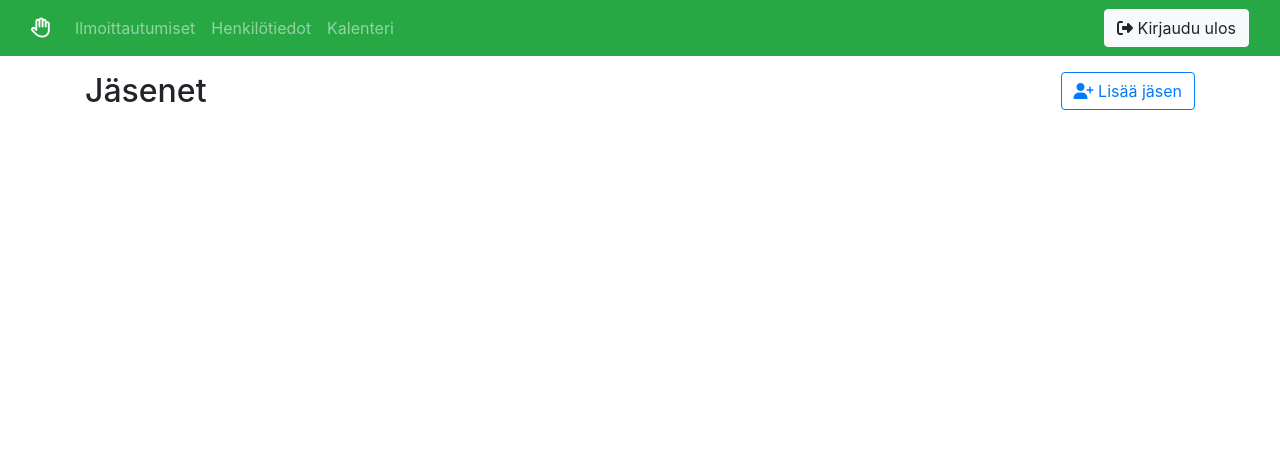
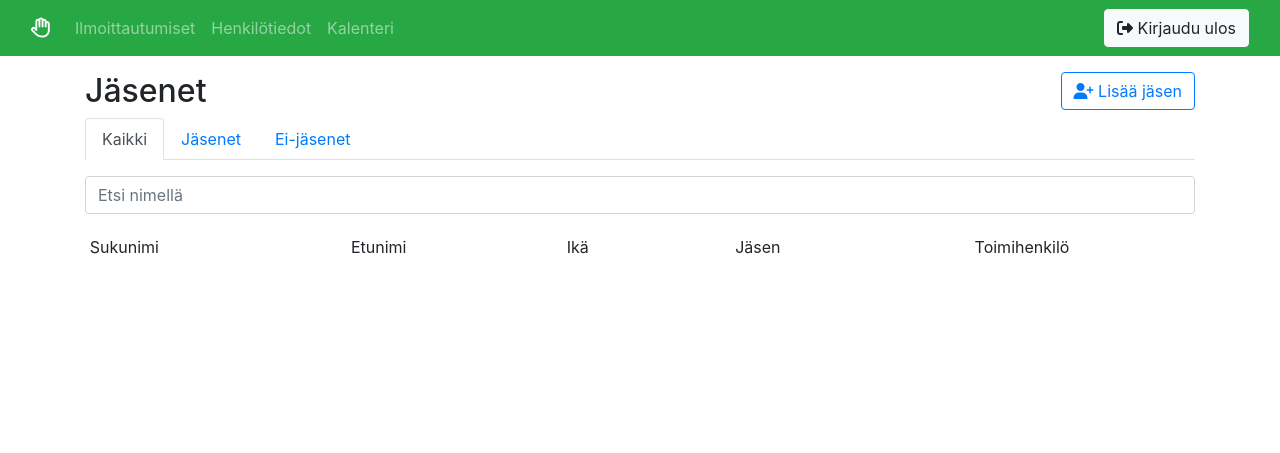
Before and after one commit to artoh/paikalla, a Flask app: page /jasenet/ in a window 1280 px wide. Shown: the top 453 px of the page. Run offline with Flask 2, Linux system fonts and the light colour scheme; data that the repository does not hold is empty; parts of the project's set-up code (start-up, migrations or seed data) failed here and were passed over; some libraries are stand-ins or nearby versions.

Commit message:
Jäsenlistan suodatusta

```diff
--- a/application/static/paikalla.css
+++ b/application/static/paikalla.css
@@ -1,3 +1,8 @@
 .form-check-input   {
     width: 1em; height: 1em;
 }
+
+input#suodatus {
+  margin-top: 1em;
+  margin-bottom: 1em;
+}
--- a/application/templates/jasenet/lista.html
+++ b/application/templates/jasenet/lista.html
@@ -5,29 +5,84 @@
 <a href="{{ url_for('jasenet_uusi') }}" class="btn btn-outline-primary float-right"><i class="fas fa-user-plus"></i> Lisää jäsen</a>
 <h2>Jäsenet</h2>
 
+
+<ul class="nav nav-tabs">
+  <li class="nav-item">
+    {% if  request.args.to_dict()|length == 0 %}
+    <a class="nav-link active" href="#">
+    {% else %}
+    <a class="nav-link" href="{{ url_for('jasenet_index')}}">
+    {% endif %}
+      Kaikki
+    </a>
+  </li>
+
+  <li class="nav-item">
+    {% if "jasen" in request.args.keys() %}
+    <a class="nav-link active" href="#">
+    {% else %}
+    <a class="nav-link" href="?jasen">
+    {% endif %}
+      Jäsenet
+    </a>
+  </li>
+
+  <li class="nav-item">
+    {% if "eijasen" in request.args.keys() %}
+    <a class="nav-link active" href="#">
+    {% else %}
+    <a class="nav-link" href="?eijasen">
+    {% endif %}
+      Ei-jäsenet
+    </a>
+  </li>
+</ul>
+
+<input type="text" placeholder="Etsi nimellä" class="form-control" id="suodatus"></input>
+
 <table class="table table-borderless table-sm table-striped">
-
+  <thead>
+    <tr>
+      <td>Sukunimi</td>
+      <td>Etunimi</td>
+      <td>Ikä</td>
+      <td align="center">Jäsen</td>
+      <td align="center">Toimihenkilö</td>
+    </tr>
+  </thead>
   {% for jasen in jasenet %}
-
-
+  <tbody id="jasenlista">
     <tr>
       <td><a href="{{ url_for('jasenet_tiedot', henkilo_id=jasen.id) }}">{{jasen.sukunimi}}</a></td>
       <td><a href="{{ url_for('jasenet_tiedot', henkilo_id=jasen.id) }}">{{jasen.etunimi}}</a></td>
       <td>{{ jasen.ika() }} v.</td>
-      <td>
-        {% if jasen.jasenyysAlkoi and not jasen.jasenyysPaattyi %}
-          <i class="fas fa-user-friends"></i>
+      <td align="center">
+        {% if jasen.jasen() %}
+          <i class="fas fa-check"></i>
         {% endif %}
       </td>
-      <td>
+      <td align="center">
         {% if jasen.toimihenkilo %}
-          <i class="fas fa-user-cog"></i>
+          <i class="fas fa-check"></i>
         {% endif %}
       </td>
     </tr>
 
   {% endfor %}
-
+  </tbody>
 </table>
 
 {% endblock %}
+
+{% block script %}
+<script>
+$(document).ready(function(){
+  $("#suodatus").on("keyup", function() {
+    var value = $(this).val().toLowerCase();
+    $("#jasenlista tr").filter(function() {
+      $(this).toggle($(this).text().toLowerCase().indexOf(value) > -1)
+    });
+  });
+});
+</script>
+{% endblock %}
--- a/application/views/jasenet/tiedot.py
+++ b/application/views/jasenet/tiedot.py
@@ -6,8 +6,12 @@ from datetime import datetime
 
 @app.route("/jasenet/")
 def jasenet_index() :
-    return render_template("jasenet/lista.html", jasenet = Henkilo.query.order_by(Henkilo.sukunimi, Henkilo.etunimi)  )
-
+    if( "jasen" in request.args.keys()) :
+        return render_template("jasenet/lista.html", jasenet = Henkilo.query.filter(Henkilo.jasenyysalkoi.isnot(None)).filter(Henkilo.jasenyyspaattyi == None).order_by(Henkilo.sukunimi, Henkilo.etunimi)  )
+    elif( "eijasen" in request.args.keys()) :
+        return render_template("jasenet/lista.html", jasenet=Henkilo.query.filter((Henkilo.jasenyysalkoi == None) | (Henkilo.jasenyyspaattyi.isnot(None))).order_by(Henkilo.sukunimi, Henkilo.etunimi))
+    else:
+        return render_template("jasenet/lista.html", jasenet=Henkilo.query.order_by(Henkilo.sukunimi, Henkilo.etunimi))
 
 @app.route("/jasenet/uusi")
 def jasenet_uusi() :
--- a/application/views/ryhmat/ryhmat.py
+++ b/application/views/ryhmat/ryhmat.py
@@ -5,11 +5,11 @@ from application.models import Ryhma
 @app.route("/ryhmat/")
 def ryhmat_index():
     if( "aktiiviset" in request.args.keys()) :
-        ryhmat = Ryhma.query.filter_by(paattynyt=False).order_by(Ryhma.nimi).all()
+        ryhmat = Ryhma.lista(Ryhma.AKTIIVISETRYHMAT)
     elif( "paattyneet" in request.args.keys()) :
-        ryhmat = Ryhma.query.filter_by(paattynyt=True).order_by(Ryhma.nimi).all()
+        ryhmat = Ryhma.lista(Ryhma.PAATTYNEETRYHMAT)
     else:
-        ryhmat = Ryhma.query.order_by(Ryhma.nimi).all()
+        ryhmat = Ryhma.lista(Ryhma.KAIKKIRYHMAT)
     return render_template("ryhmat/lista.html", ryhmat = ryhmat )
 
 
```
Also changed, not shown: application/forms/jasenet.py (+4 -4 lines), application/models/ryhma.py (+33 -0 lines), application/templates/ryhmat/lista.html (+32 -9 lines).
